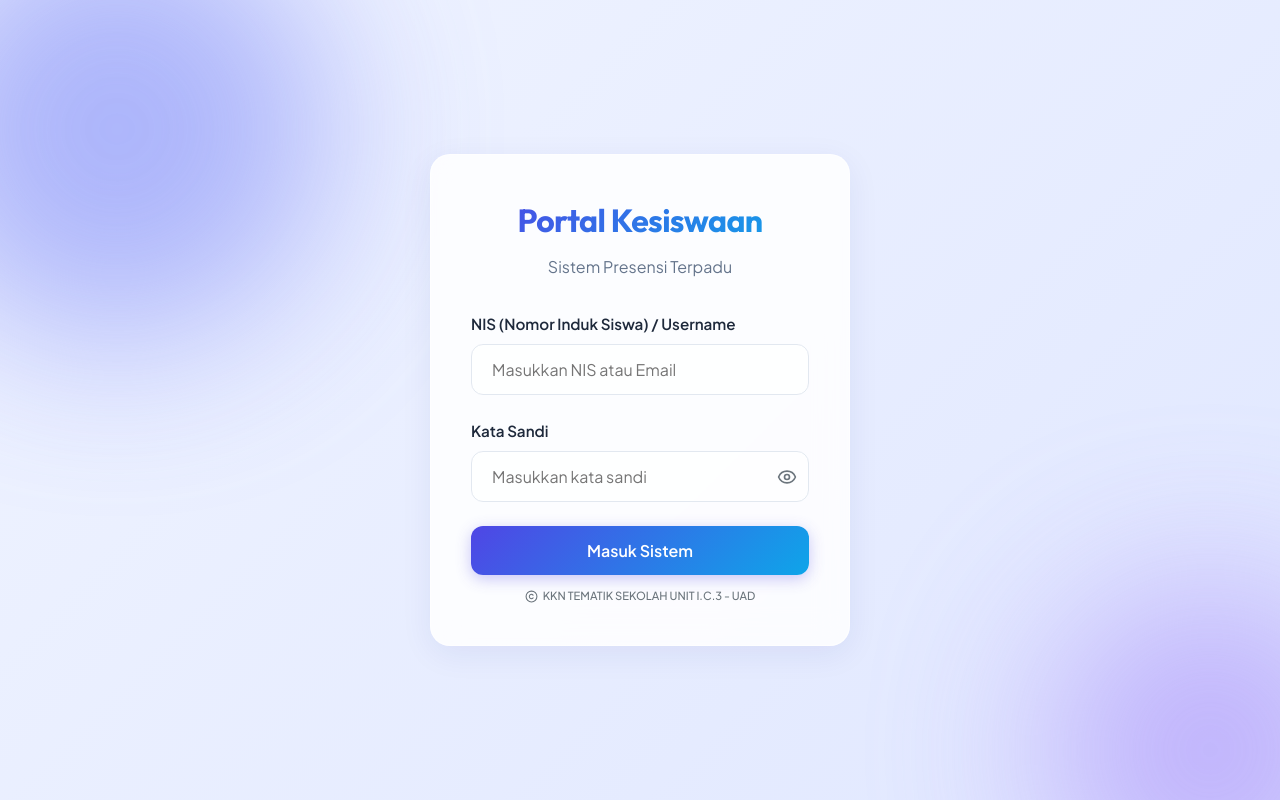
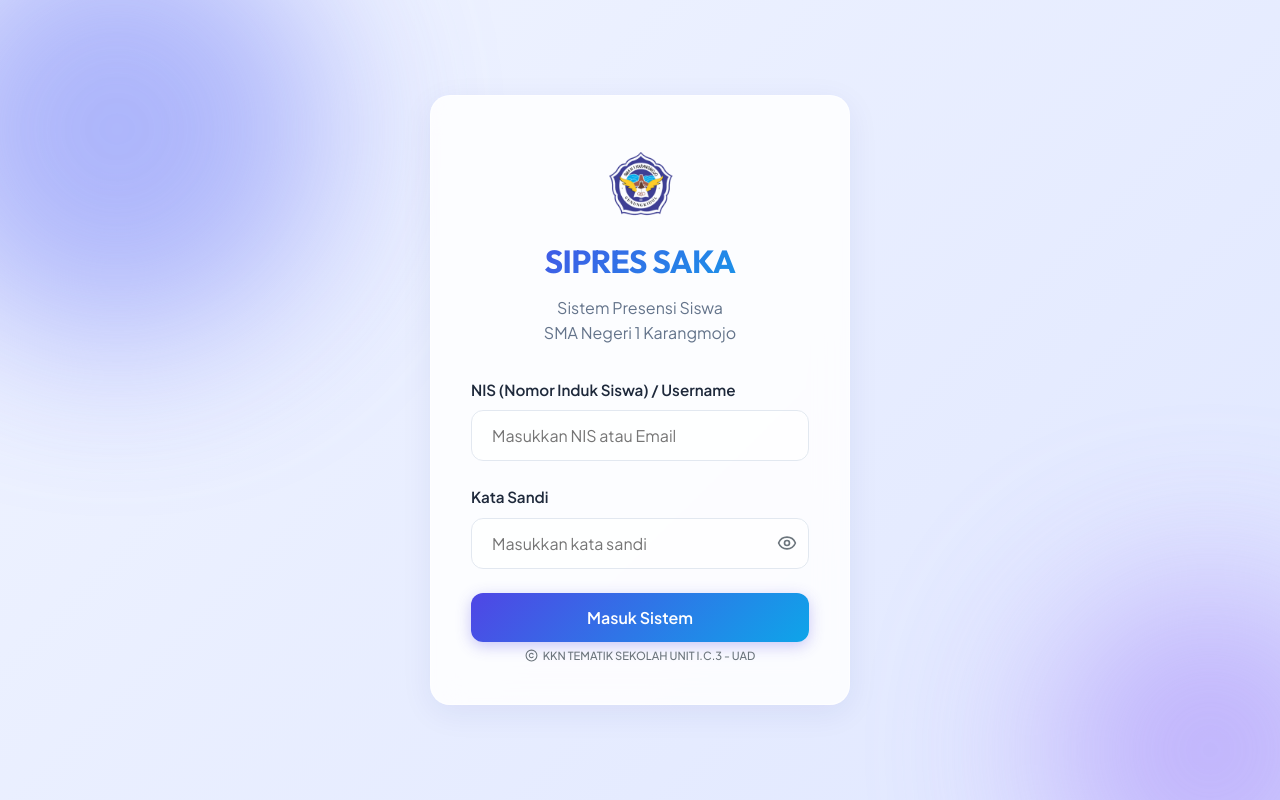
Before and after one commit to Kinghabib07/Sistem-Presensi-SAKA, a React (Create React App) app: page / in a window 1280 px wide. Built offline with nearby package versions, Linux system fonts and the light colour scheme; no server answers.

Commit message:
Add logo and update header titles in layout components; adjust badge colors in LaporanAdmin

```diff
--- a/src/layouts/DashboardLayout.jsx
+++ b/src/layouts/DashboardLayout.jsx
@@ -53,7 +53,13 @@
     <div style={{ display: 'flex', minHeight: '100vh', width: '100vw', overflowX: 'hidden' }}>
 
       {/* Mobile Header (Topbar khusus HP) */}
-      <div className="mobile-header">
+      <div className="mobile-header" style={{ display: 'flex', alignItems: 'center', justifyContent: 'space-between' }}>
+        <div style={{ display: 'flex', alignItems: 'center', gap: '0.75rem' }}>
+          <img
+            src="/logo_saka.png"
+            alt="Logo SMAN 1 Karangmojo"
+            style={{ width: '32px', height: '32px', objectFit: 'contain' }}
+          />
           <h2 style={{
               fontFamily: 'Outfit',
               fontSize: '1.25rem',
@@ -61,7 +67,8 @@
               WebkitBackgroundClip: 'text',
               WebkitTextFillColor: 'transparent',
               margin: 0
-        }}>Portal Kesiswaan</h2>
+          }}>SIPRES SAKA</h2>
+        </div>
         <button className="btn-icon" onClick={() => setIsSidebarOpen(true)}>
           <Menu size={24} />
         </button>
@@ -91,7 +98,7 @@
               background: 'linear-gradient(135deg, var(--primary) 0%, var(--secondary) 100%)',
               WebkitBackgroundClip: 'text',
               WebkitTextFillColor: 'transparent'
-            }}>Portal Kesiswaan</h2>
+            }}>SIPRES SAKA</h2>
             <p className="text-muted" style={{ fontSize: '0.85rem' }}>Dashboard Admin</p>
           </div>
           {/* Tombol Silang (X) hanya muncul di HP saat sidebar terbuka */}
--- a/src/layouts/StudentLayout.jsx
+++ b/src/layouts/StudentLayout.jsx
@@ -56,7 +56,7 @@
             WebkitBackgroundClip: 'text',
             WebkitTextFillColor: 'transparent',
             margin: 0
-        }}>Portal Siswa</h2>
+        }}>SIPRES SAKA</h2>
         <button className="btn-icon" onClick={() => setIsSidebarOpen(true)}>
           <Menu size={24} />
         </button>
@@ -85,7 +85,7 @@
               background: 'linear-gradient(135deg, var(--secondary) 0%, var(--primary) 100%)',
               WebkitBackgroundClip: 'text',
               WebkitTextFillColor: 'transparent'
-            }}>Portal Siswa</h2>
+            }}>SIPRES SAKA</h2>
             <p className="text-muted" style={{ fontSize: '0.85rem' }}>Area Siswa</p>
           </div>
           <button
--- a/src/pages/admin-portal/LaporanAdmin.jsx
+++ b/src/pages/admin-portal/LaporanAdmin.jsx
@@ -275,8 +275,8 @@
   const getBadgeStatus = (status) => {
     switch (status) {
       case 'Hadir': return <span className="badge" style={{ background: '#10b981', color: '#fff', padding: '0.2rem 0.5rem', borderRadius: '4px' }}>Hadir</span>;
-      case 'Terlambat': return <span className="badge" style={{ background: '#f59e0b', color: '#fff', padding: '0.2rem 0.5rem', borderRadius: '4px' }}>Terlambat</span>;
-      case 'Tanpa Keterangan': return <span className="badge" style={{ background: '#ef4444', color: '#fff', padding: '0.2rem 0.5rem', borderRadius: '4px' }}>Tanpa Keterangan</span>;
+      case 'Terlambat': return <span className="badge" style={{ background: '#ef4444', color: '#fff', padding: '0.2rem 0.5rem', borderRadius: '4px' }}>Terlambat</span>;
+      case 'Tanpa Keterangan': return <span className="badge" style={{ background: '#f59e0b', color: '#fff', padding: '0.2rem 0.5rem', borderRadius: '4px' }}>Tanpa Keterangan</span>;
       default: return <span className="badge" style={{ background: '#9ca3af', color: '#fff', padding: '0.2rem 0.5rem', borderRadius: '4px' }}>{status}</span>;
     }
   };
@@ -494,8 +494,8 @@
                     ) : (
                       <>
                         <td style={{ textAlign: 'center', color: '#10b981', fontWeight: 600 }}>{item.hadir}</td>
-                        <td style={{ textAlign: 'center', color: '#f59e0b', fontWeight: 600 }}>{item.terlambat}</td>
-                        <td style={{ textAlign: 'center', color: '#ef4444', fontWeight: 600 }}>{item.tanpaKeterangan}</td>
+                        <td style={{ textAlign: 'center', color: '#ef4444', fontWeight: 600 }}>{item.terlambat}</td>
+                        <td style={{ textAlign: 'center', color: '#f59e0b', fontWeight: 600 }}>{item.tanpaKeterangan}</td>
                       </>
                     )}
                   </tr>
--- a/src/pages/auth/Login.jsx
+++ b/src/pages/auth/Login.jsx
@@ -17,9 +17,8 @@
     setError('');
 
     try {
-      // Trik Firebase: Firebase mewajibkan format email, jadi kita akali
-      // dengan menambahkan domain palsu di belakang NIS secara otomatis.
-      // Jadi siswa cukup mengetikkan NIS (misal: 12345), tapi sistem mengirimnya sebagai 12345@sekolah.id
+      // Firebase menggunakan format email.
+      // Jika pengguna memasukkan NIS, otomatis ditambahkan domain sekolah.
       let loginEmail = nis;
       if (!nis.includes('@')) {
         loginEmail = `${nis}@sekolah.id`;
@@ -75,8 +74,10 @@
 
       <div className="auth-card">
         <div className="auth-header">
-          <h1 className="auth-title">Portal Kesiswaan</h1>
-          <p className="text-muted">Sistem Presensi Terpadu</p>
+          <img src="/logo_saka.png" alt="Logo SIPRES SAKA" className="login-logo" />
+          <h1 className="auth-title">SIPRES SAKA</h1>
+          <p className="text-muted">Sistem Presensi Siswa </p>
+          <p className="text-muted">SMA Negeri 1 Karangmojo</p>
         </div>
 
         {error && <div className="badge badge-danger" style={{ display: 'block', marginBottom: '1rem', padding: '1rem', whiteSpace: 'normal', fontSize: '0.9rem' }}>{error}</div>}
@@ -137,7 +138,7 @@
               justifyContent: 'center',
               alignItems: 'center',
               gap: '5px',
-              marginTop: '12px',
+              marginTop: '5px',
               fontSize: '0.7rem',
               color: '#6c757d',
               fontWeight: '500'
--- a/src/styles/global.css
+++ b/src/styles/global.css
@@ -75,6 +75,14 @@
   bottom: -50px; right: -50px;
   border-radius: 50%;
   animation-delay: -5s;
+}
+
+.login-logo {
+  width: 95px;
+  height: 8=95px;
+  object-fit: contain;
+  display: block;
+  margin: 0 auto 5px;
 }
 
 @keyframes float {
```
Also changed, not shown: public/logo_saka.png (added). Lines whose indentation alone changed are shown as unchanged.
